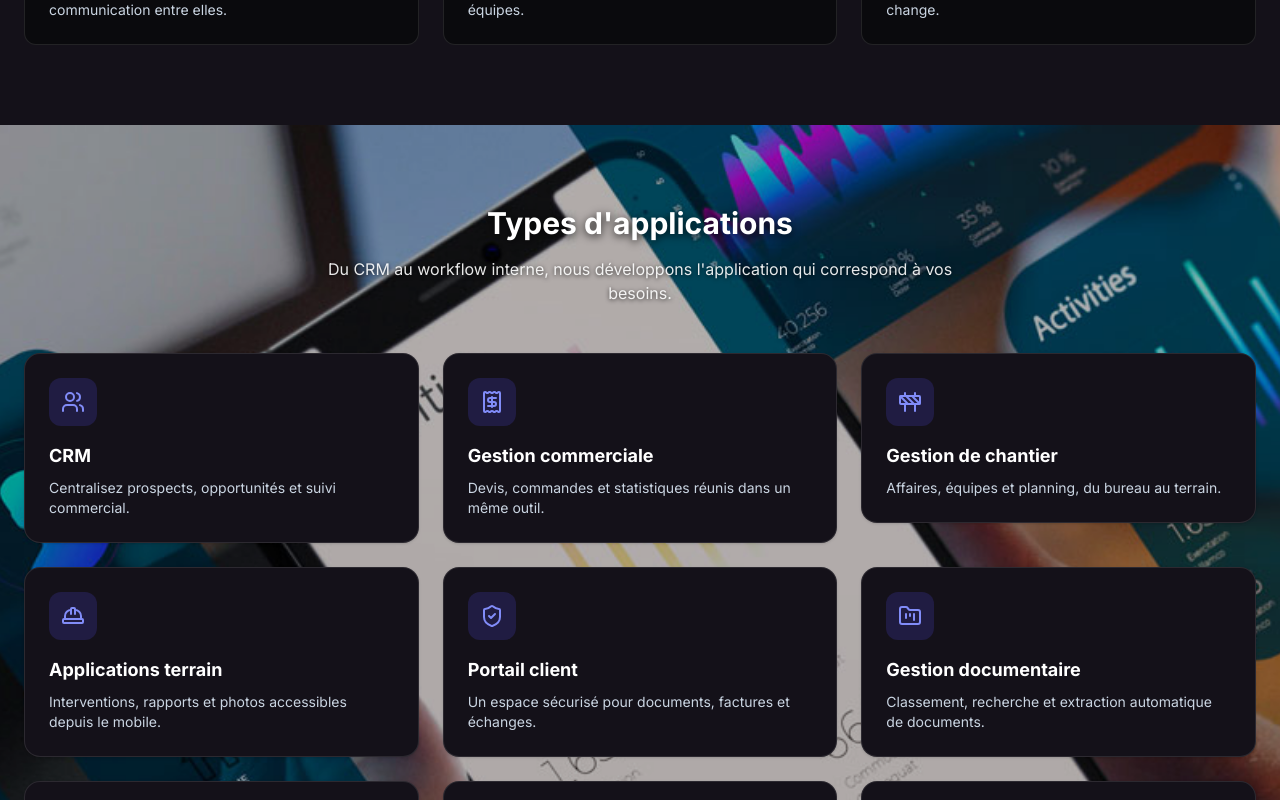
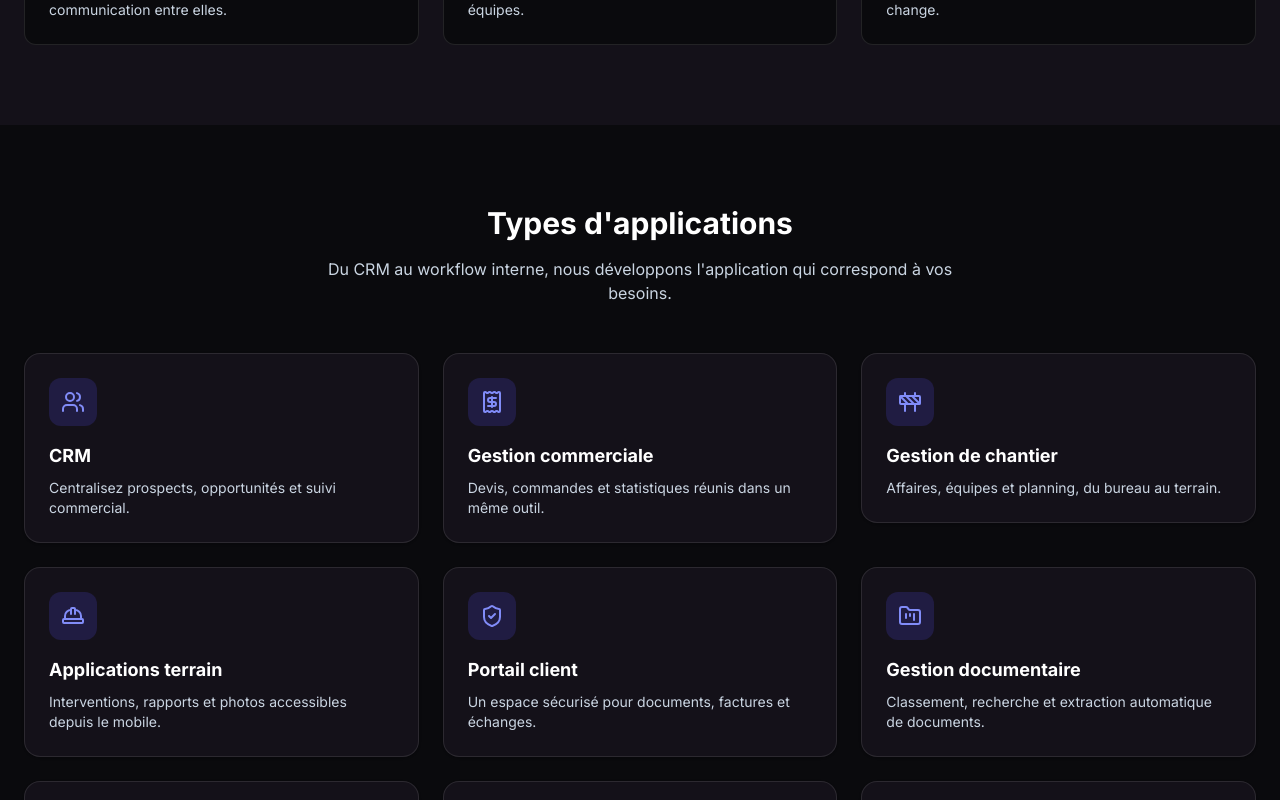
Before and after one commit to mickaelaydogdu-a11y/synapse-agency, a Next.js app: page /applications in a window 1280 px wide. Shown: the part 1480-2280 px from the top of the page. Built offline with nearby package versions, Linux system fonts and the light colour scheme.

Commit message:
Retire l'image d'arrière-plan de la section "Types d'applications"
Supprime le ParallaxImage et les drop-shadow associés devenus inutiles,
la section utilise maintenant le style texte standard du site.

```diff
--- a/app/applications/page.tsx
+++ b/app/applications/page.tsx
@@ -12,7 +12,6 @@ import Image from "next/image";
 import { Badge } from "@/components/ui/Badge";
 import { Card } from "@/components/ui/Card";
 import { Button } from "@/components/ui/Button";
-import { ParallaxImage } from "@/components/ui/ParallaxImage";
 import { AuditSection } from "@/components/home";
 
 const limits = [
@@ -131,18 +130,13 @@ export default function Applications() {
       </section>
 
       {/* Types d'applications */}
-      <section className="py-12 lg:py-20 relative overflow-hidden">
-        <ParallaxImage
-          src="/images/Solutions-applications-fond.jpg"
-          alt="Types d'applications métier"
-        />
-
-        <div className="relative max-w-7xl mx-auto px-6">
+      <section className="py-12 lg:py-20">
+        <div className="max-w-7xl mx-auto px-6">
           <div className="text-center mb-12">
-            <h2 className="text-3xl font-bold text-white mb-4 drop-shadow-[0_2px_4px_rgba(0,0,0,0.8)]">
+            <h2 className="text-3xl font-bold text-white mb-4">
               Types d&apos;applications
             </h2>
-            <p className="text-white/90 max-w-2xl mx-auto drop-shadow-[0_1px_2px_rgba(0,0,0,0.8)]">
+            <p className="text-slate-300 max-w-2xl mx-auto">
               Du CRM au workflow interne, nous développons l&apos;application qui correspond à vos besoins.
             </p>
           </div>
```
